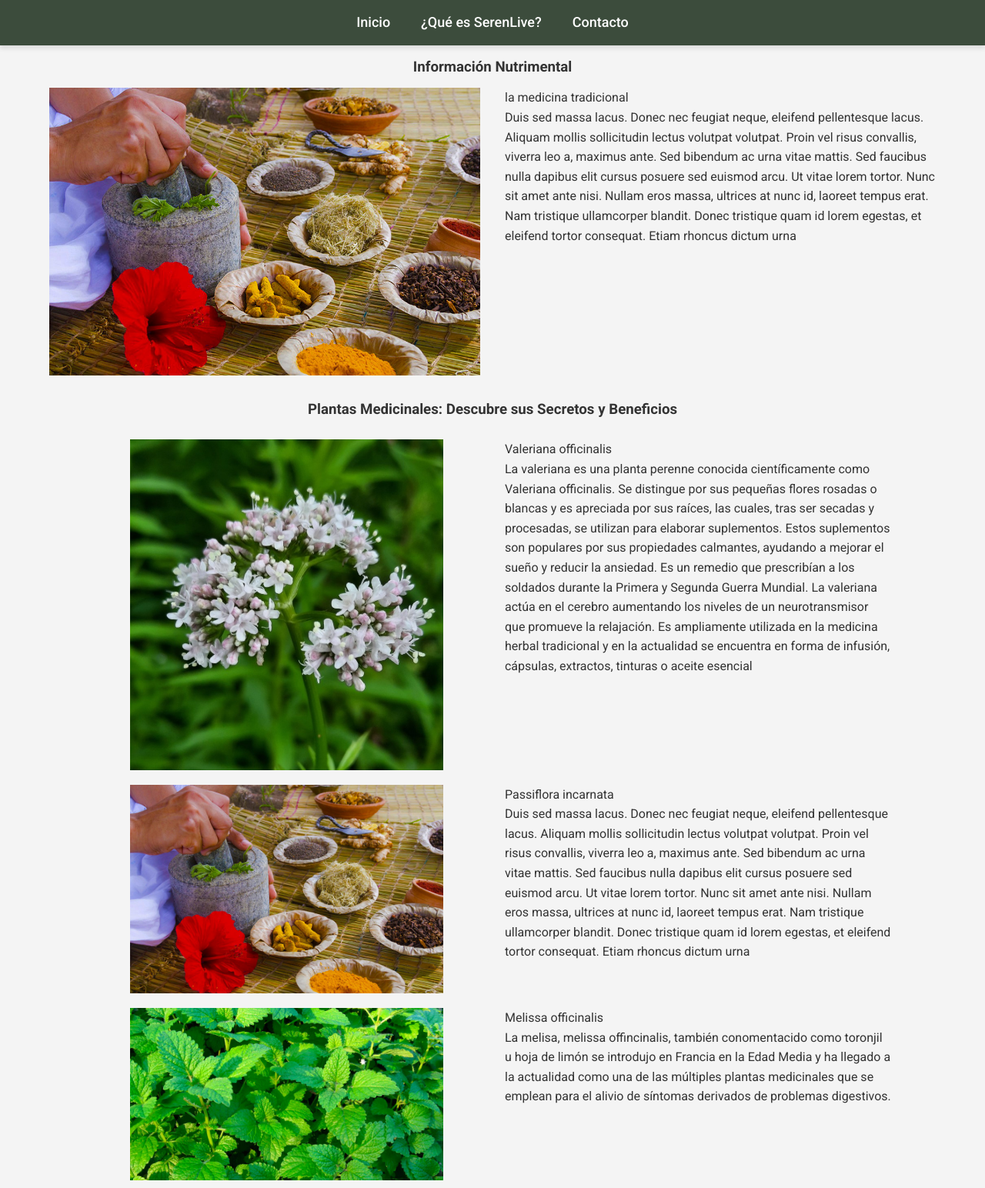
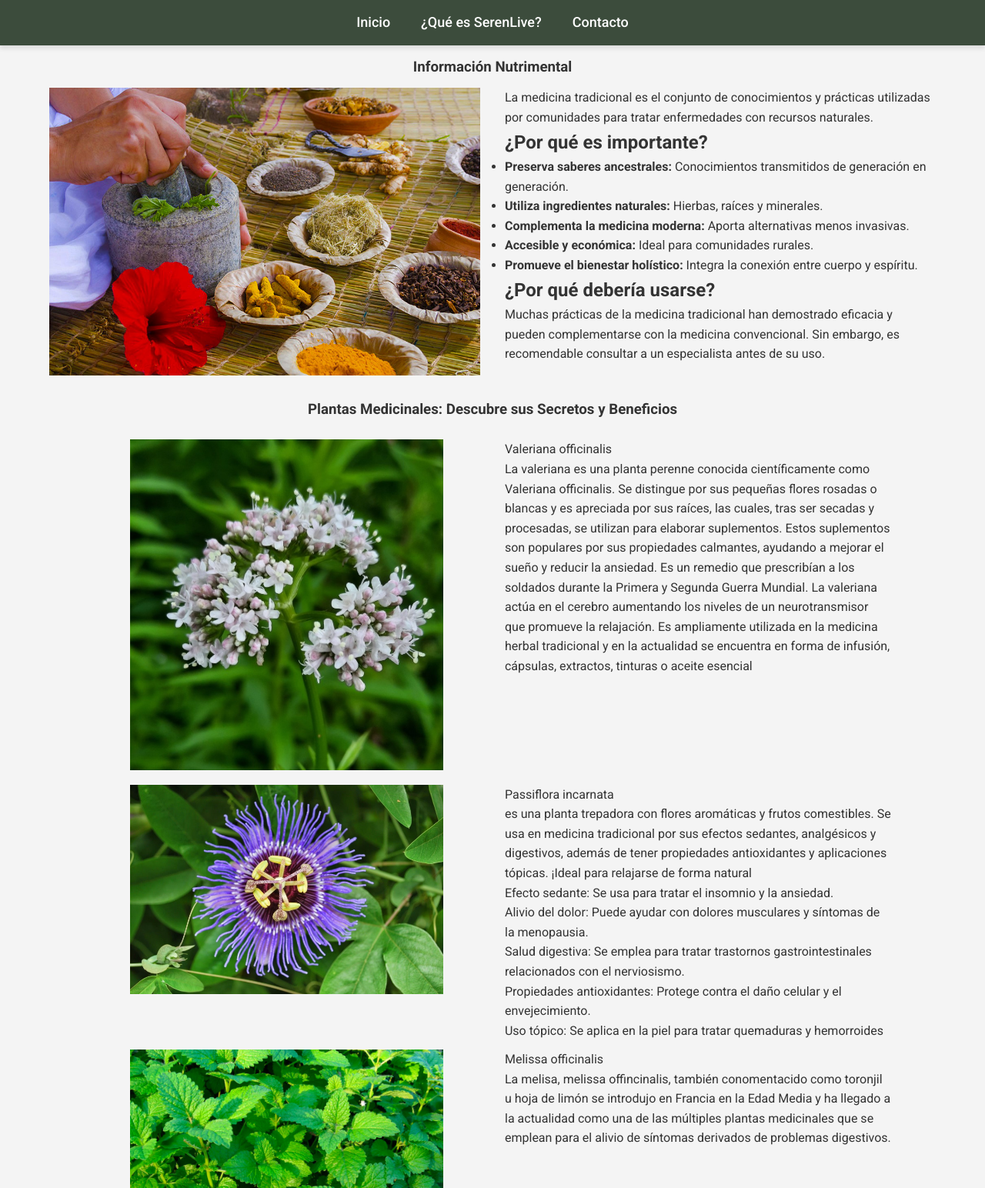
Before and after one commit to Serenlive/SereneLive, a plain HTML site: page informacion.html in a window 1280 px wide. Shown: the top 1544 px of the page at 77% size. Drawn offline with Linux system fonts and the light colour scheme; files whose address does not match are found by name.

Commit message:
Repracion

```diff
--- a/css/formulario.css
+++ b/css/formulario.css
@@ -1,13 +1,13 @@
 body {
     font-family: 'Arial', sans-serif;
-    background-color: #f3f9f0; /* Color suave tipo medicina tradicional */
+    background-color: #f3f9f0;
     display: flex;
-    flex-direction: column; /* Alinea el contenido de forma vertical */
+    flex-direction: column;
     justify-content: center;
     align-items: center;
-    min-height: 100vh; /* Asegura que ocupe toda la altura de la pantalla */
+    min-height: 100vh;
     margin: 0;
-    padding-top: 50px; /* Espacio adicional arriba */
+    padding-top: 50px;
 }
 /*Header*/
 header {
--- a/informacion.html
+++ b/informacion.html
@@ -37,19 +37,23 @@
             </div>
 
             <div class="sobre-nosotros__texto">
-                <p> la medicina tradicional</p>
 
 
-                <p>Duis sed massa lacus. Donec nec feugiat neque, eleifend pellentesque lacus. Aliquam mollis
-                    sollicitudin
-                    lectus volutpat volutpat. Proin vel risus convallis, viverra leo a, maximus ante. Sed bibendum ac
-                    urna
-                    vitae mattis. Sed faucibus nulla dapibus elit cursus posuere sed euismod arcu. Ut vitae lorem
-                    tortor.
-                    Nunc sit amet ante nisi.
-                    Nullam eros massa, ultrices at nunc id, laoreet tempus erat. Nam tristique ullamcorper blandit.
-                    Donec
-                    tristique quam id lorem egestas, et eleifend tortor consequat. Etiam rhoncus dictum urna </p>
+
+              <p>La medicina tradicional es el conjunto de conocimientos y prácticas utilizadas por comunidades para tratar enfermedades con recursos naturales.</p>
+
+    <h2>¿Por qué es importante?</h2>
+    <ul>
+        <li><strong>Preserva saberes ancestrales:</strong> Conocimientos transmitidos de generación en generación.</li>
+        <li><strong>Utiliza ingredientes naturales:</strong> Hierbas, raíces y minerales.</li>
+        <li><strong>Complementa la medicina moderna:</strong> Aporta alternativas menos invasivas.</li>
+        <li><strong>Accesible y económica:</strong> Ideal para comunidades rurales.</li>
+        <li><strong>Promueve el bienestar holístico:</strong> Integra la conexión entre cuerpo y espíritu.</li>
+    </ul>
+
+    <h2>¿Por qué debería usarse?</h2>
+    <p>Muchas prácticas de la medicina tradicional han demostrado eficacia y pueden complementarse con la medicina convencional.
+       Sin embargo, es recomendable consultar a un especialista antes de su uso.</p>
             </div>
         </div>
     </main>
@@ -64,26 +68,38 @@
             </div>
             <div class="sobre-plantas__texto">
                 <p>Valeriana officinalis</p>
-                <p>La valeriana es una planta perenne conocida científicamente como Valeriana officinalis. Se distingue por sus pequeñas flores rosadas o blancas y es apreciada por sus raíces, las cuales, tras ser secadas y procesadas, se utilizan para elaborar suplementos.  Estos suplementos son populares por sus propiedades calmantes, ayudando a mejorar el sueño y reducir la ansiedad.  Es un remedio que prescribían a los soldados durante la Primera y Segunda Guerra Mundial. La valeriana actúa en el cerebro aumentando los niveles de un neurotransmisor que promueve la relajación. Es ampliamente utilizada en la medicina herbal tradicional y en la actualidad se encuentra en forma de infusión, cápsulas, extractos, tinturas o aceite esencial</p>
+                <p>La valeriana es una planta perenne conocida científicamente como Valeriana officinalis. Se distingue
+                    por sus pequeñas flores rosadas o blancas y es apreciada por sus raíces, las cuales, tras ser
+                    secadas y procesadas, se utilizan para elaborar suplementos. Estos suplementos son populares por sus
+                    propiedades calmantes, ayudando a mejorar el sueño y reducir la ansiedad. Es un remedio que
+                    prescribían a los soldados durante la Primera y Segunda Guerra Mundial. La valeriana actúa en el
+                    cerebro aumentando los niveles de un neurotransmisor que promueve la relajación. Es ampliamente
+                    utilizada en la medicina herbal tradicional y en la actualidad se encuentra en forma de infusión,
+                    cápsulas, extractos, tinturas o aceite esencial</p>
             </div>
         </div>
 
         <div class="sobre-plantas">
             <div class="sobre-plantas__imagen">
-                <img src="img/meditra.jpg" alt="imagen plantas">
+                <img src="img/pasiflora.jpg" alt="imagen plantas">
             </div>
             <div class="sobre-plantas__texto">
                 <p>Passiflora incarnata</p>
-                <p>Duis sed massa lacus. Donec nec feugiat neque, eleifend pellentesque lacus. Aliquam mollis
-                    sollicitudin
-                    lectus volutpat volutpat. Proin vel risus convallis, viverra leo a, maximus ante. Sed bibendum ac
-                    urna
-                    vitae mattis. Sed faucibus nulla dapibus elit cursus posuere sed euismod arcu. Ut vitae lorem
-                    tortor.
-                    Nunc sit amet ante nisi.
-                    Nullam eros massa, ultrices at nunc id, laoreet tempus erat. Nam tristique ullamcorper blandit.
-                    Donec
-                    tristique quam id lorem egestas, et eleifend tortor consequat. Etiam rhoncus dictum urna </p>
+                <p>es una planta trepadora con flores aromáticas y frutos comestibles. Se usa en medicina tradicional
+                    por sus efectos sedantes, analgésicos y digestivos, además de tener propiedades antioxidantes y
+                    aplicaciones tópicas. ¡Ideal para relajarse de forma natural
+                    <br>
+                    Efecto sedante: Se usa para tratar el insomnio y la ansiedad.
+                    <br>
+                    Alivio del dolor: Puede ayudar con dolores musculares y síntomas de la menopausia.
+                    <br>
+                    Salud digestiva: Se emplea para tratar trastornos gastrointestinales relacionados con el
+                    nerviosismo.
+                    <br>
+                    Propiedades antioxidantes: Protege contra el daño celular y el envejecimiento.
+                    <br>
+                    Uso tópico: Se aplica en la piel para tratar quemaduras y hemorroides
+                </p>
             </div>
         </div>
 
@@ -95,7 +111,9 @@
             </div>
             <div class="sobre-plantas__texto">
                 <p>Melissa officinalis</p>
-                <p>La melisa, melissa offincinalis, también conomentacido como toronjil u hoja de limón se introdujo en Francia en la Edad Media y ha llegado a la actualidad como una de las múltiples plantas medicinales que se emplean para el alivio de síntomas derivados de problemas digestivos.</p>
+                <p>La melisa, melissa offincinalis, también conomentacido como toronjil u hoja de limón se introdujo en
+                    Francia en la Edad Media y ha llegado a la actualidad como una de las múltiples plantas medicinales
+                    que se emplean para el alivio de síntomas derivados de problemas digestivos.</p>
             </div>
         </div>
 
@@ -106,7 +124,10 @@
             </div>
             <div class="sobre-plantas__texto">
                 <p>Citrus sinensis</p>
-                <p>Los flavonoides presentes en Citrus sinensis, como la hesperidina, reducen el colesterol y previenen la obstrucción de las arterias. Esto previene un infarto u otras enfermedades cardíacas y vasculares. El folato y el ácido fólico, presentes en Citrus sinensis, contribuyen al desarrollo cerebral y a su buen estado físico. </p>
+                <p>Los flavonoides presentes en Citrus sinensis, como la hesperidina, reducen el colesterol y previenen
+                    la obstrucción de las arterias. Esto previene un infarto u otras enfermedades cardíacas y
+                    vasculares. El folato y el ácido fólico, presentes en Citrus sinensis, contribuyen al desarrollo
+                    cerebral y a su buen estado físico. </p>
             </div>
         </div>
     </main>
```
Also changed, not shown: css/style.css (+55 -70 lines), formulario.html (+2 -2 lines), index.html (+16 -8 lines), js/comentario.js (deleted, +0 -28 lines), img/img.jpg (deleted), img/img2.jpg (deleted), img/img3.jpg (deleted), img/logoapp.png (deleted), img/pasiflora.jpg (added).
